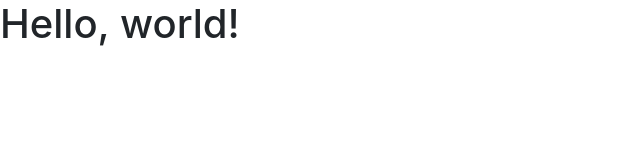
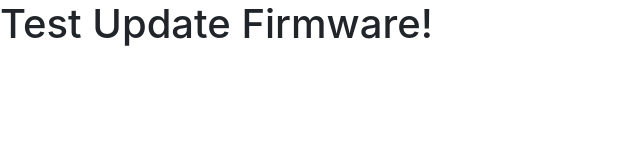
Before and after one commit to rizkimf18/rizkimf18-fota.github.io, a plain HTML site: page index.html in a window 1280 px wide. Shown: the whole page, without its empty margins (0-640 px from the left). Drawn offline with nearby package versions, Linux system fonts and the light colour scheme.

Commit message:
Update index.html

```diff
--- a/index.html
+++ b/index.html
@@ -11,7 +11,7 @@
     <title>Hello, world!</title>
   </head>
   <body>
-    <h1>Hello, world!</h1>
+    <h1>Test Update Firmware!</h1>
 
     <!-- Optional JavaScript -->
     <!-- jQuery first, then Popper.js, then Bootstrap JS -->
```
